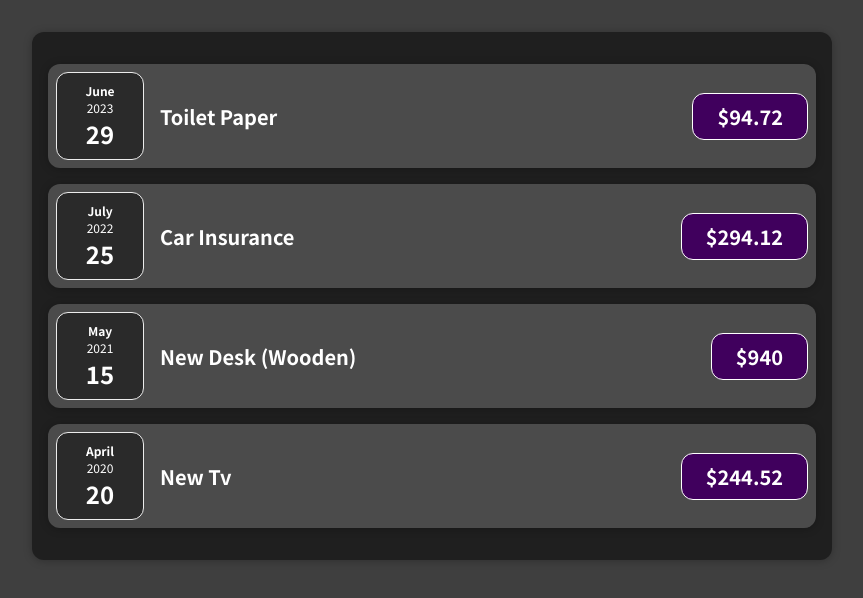
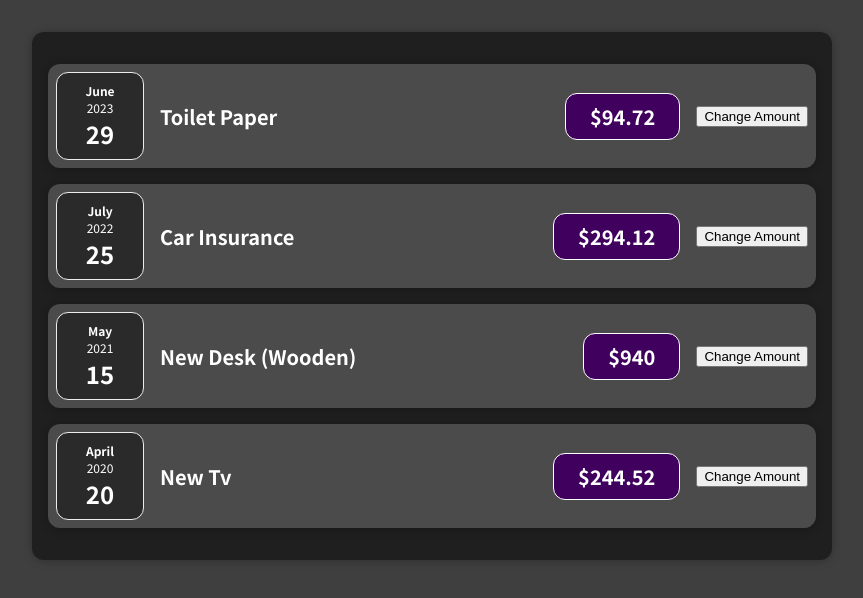
Before and after one commit to Ajeetjha123/react_Expense_Project, a React (Create React App) app: page / in a window 1280 px wide. Shown: the top 598 px of the page, without its empty margins (208-1071 px from the left). Built offline with nearby package versions, Linux system fonts and the light colour scheme.

Commit message:
click handler added

```diff
--- a/src/components/Expenses/ExpenseItem.js
+++ b/src/components/Expenses/ExpenseItem.js
@@ -1,13 +1,19 @@
+import { useState } from 'react';
 import './ExpenseItem.css';
 import ExpenseDate from './ExpenseDate';
 import Card from '../UI/Card';
 const ExpenseItem = (props) => {
+  const [expense, setExpense] = useState(props.amount);
+  const clickHandler = () => {
+    setExpense('100');
+  }
   return (
     <Card className='expense-item'>
       <ExpenseDate date = {props.date} />
       <div className='expense-item__description'>
         <h2>{props.title}</h2>
-        <div className='expense-item__price'>${props.amount}</div>
+        <div className='expense-item__price'>${expense}</div>
+        <button className='expense-item__btn' onClick={clickHandler}>Change Amount</button>
       </div>
     </Card>
   );
```
